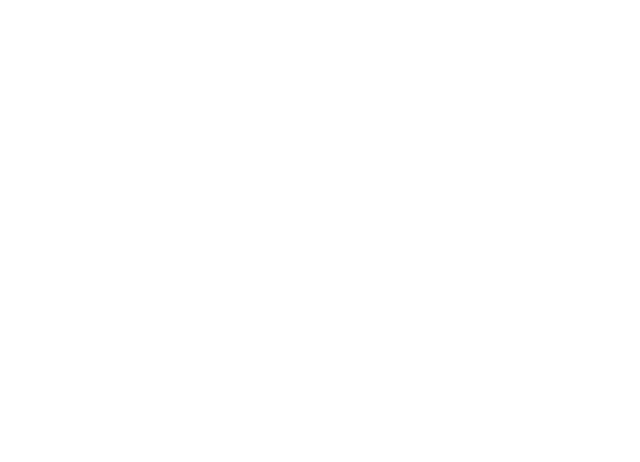
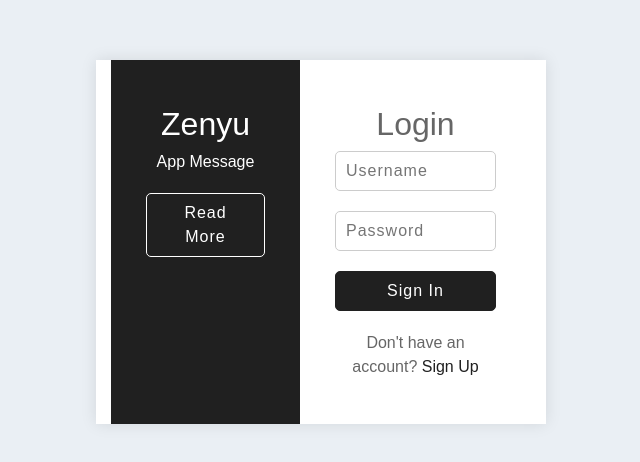
Before and after one commit to angelalim1010/Journaling, a React (Create React App) app in the folder client/: page / in a window 1280 px wide. Shown: the part 158-620 px from the top of the page, without its empty margins (319-959 px from the left). Built offline with nearby package versions, Linux system fonts and the light colour scheme.

Commit message:
added route to signup

```diff
--- a/client/src/App.js
+++ b/client/src/App.js
@@ -1,16 +1,26 @@
 import React from 'react';
+import '../node_modules/bootstrap/dist/css/bootstrap.min.css';
 import './App.css';
-import Login from "./components/Login"
-import { BrowserRouter as Router, Route } from "react-router-dom";
 
+import Login from './components/Login';
+import Signup from './components/Signup';
+import { BrowserRouter as Router, Switch, Route, Link } from 'react-router-dom';
 
 function App() {
   return (
-    <div>
-      <Router>
-        <Route exact path="/login" component={Login} />
-      </Router>
-    </div>
+    <Router>
+      <div className='App'>
+        <div className='auth-wrapper'>
+          <div className='auth-inner'>
+            <Switch>
+              <Route exact path='/' component={Login} />
+              <Route path='/login' component={Login} />
+              <Route path='/signup' component={Signup} />
+            </Switch>
+          </div>
+        </div>
+      </div>
+    </Router>
   );
 }
 
```
